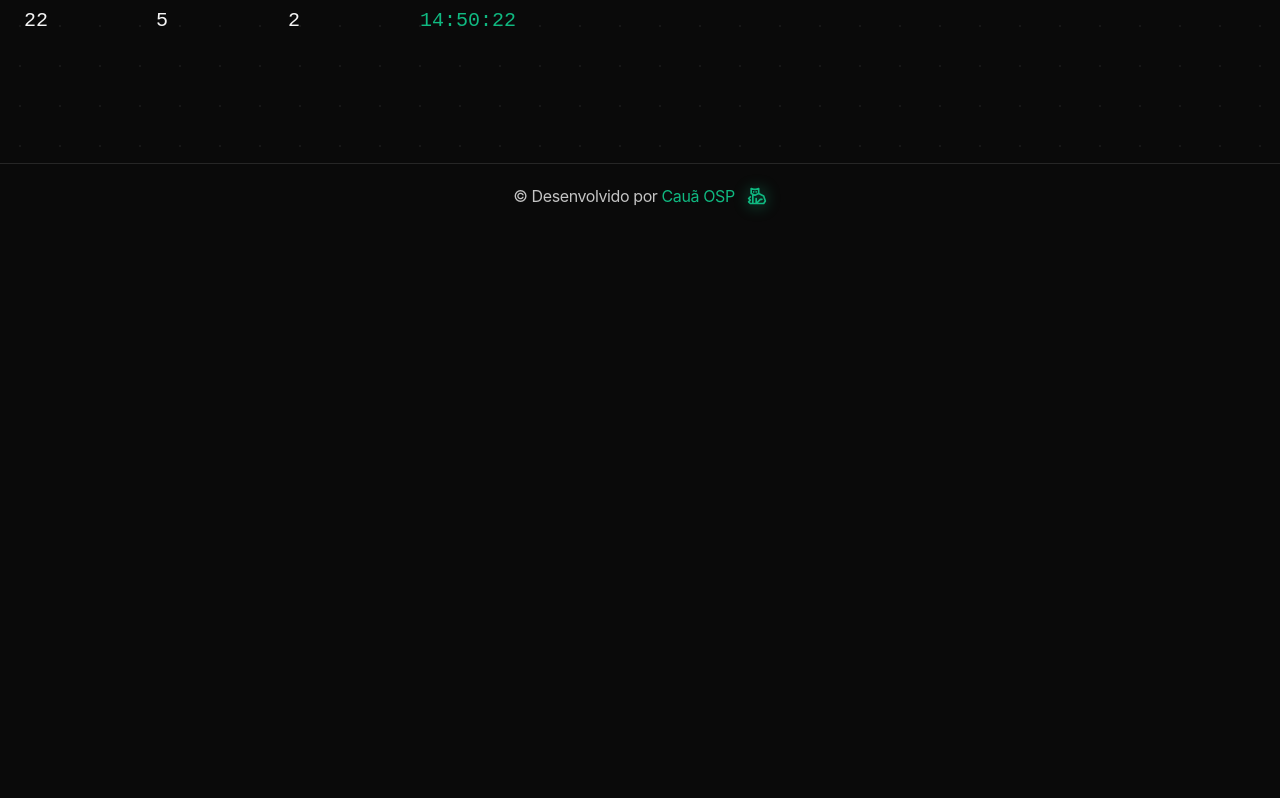
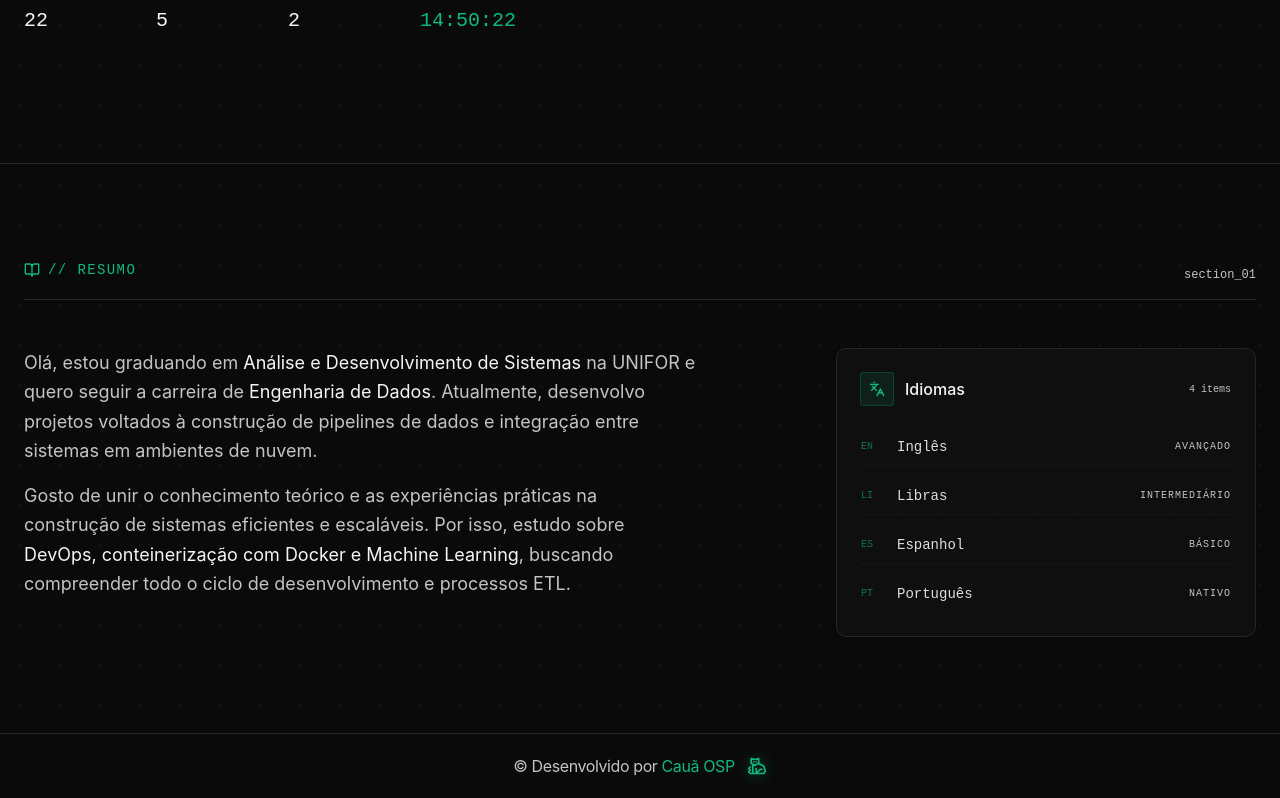
Before and after one commit to cauaosp/webportifolios, a Next.js app: page / in a window 1280 px wide. Shown: the part 714-1512 px from the top of the page. Before the commit the page ends 942 px from the top, so only its background shows below. Built offline with nearby package versions, Linux system fonts and the light colour scheme.

Commit message:
feat: adicionada seção sobre com idiomas

```diff
--- a/src/app/page.tsx
+++ b/src/app/page.tsx
@@ -1,11 +1,11 @@
-"use client";
-
 import { Hero } from "../components/sections/hero";
+import { About } from "../components/sections/about";
 
 export default function HomePage() {
   return (
     <main className="terminal-grid">
       <Hero />
+      <About />
     </main>
   );
 };
--- /dev/null
+++ b/src/components/sections/about/about.tsx
@@ -0,0 +1,63 @@
+"use client"
+
+import { Card } from "@/src/components/ui/card";
+import { BookOpen, Languages } from "lucide-react";
+import { IconBadge } from "./icon-badge";
+import { SectionHeader } from "./section-header";
+
+export function About() {
+  return (
+    <section id="resumo" className="py-24 px-6 border-b border-border">
+      <div className="max-w-7xl mx-auto">
+        <SectionHeader index="section_01" label="// resumo" icon={BookOpen} />
+
+        <div className="grid lg:grid-cols-[1fr_420px] gap-12">
+          <div className="max-w-2xl text-lg text-muted-foreground leading-relaxed space-y-4">
+            <p>
+              Olá, estou graduando em <span className="text-foreground">Análise e Desenvolvimento de Sistemas</span> na UNIFOR e quero seguir a carreira de <span className="text-foreground">Engenharia de Dados</span>. Atualmente, desenvolvo projetos voltados à construção de pipelines de dados e integração entre sistemas em ambientes de nuvem.
+            </p>
+            <p>
+              Gosto de unir o conhecimento teórico e as experiências práticas na construção de sistemas eficientes e escaláveis. Por isso, estudo sobre <span className="text-foreground">DevOps, conteinerização com Docker e Machine Learning</span>, buscando compreender todo o ciclo de desenvolvimento e processos ETL.
+            </p>
+          </div>
+
+          {/* Idiomas */}
+          <Card className="p-6">
+            <div className="flex items-center justify-between mb-6">
+              <div className="flex items-center gap-3">
+                <IconBadge icon={Languages} />
+                <h3 className="text-foreground font-medium">Idiomas</h3>
+              </div>
+              <span className="font-mono text-[10px] text-muted-foreground">
+                {SPOKEN_LANGUAGES.length} items
+              </span>
+            </div>
+            <ul className="space-y-3">
+              {SPOKEN_LANGUAGES.map((l) => (
+                <li
+                  key={l.name}
+                  className="flex items-center justify-between font-mono text-sm py-2 border-b border-dashed border-border/50 last:border-0"
+                >
+                  <div className="flex items-center gap-3">
+                    <span className="text-accent/60 text-[10px] w-6">{l.code}</span>
+                    <span className="text-foreground/90">{l.name}</span>
+                  </div>
+                  <span className="text-[10px] uppercase tracking-widest text-muted-foreground">
+                    {l.level}
+                  </span>
+                </li>
+              ))}
+            </ul>
+          </Card>
+        </div>
+      </div>
+    </section>
+  );
+}
+
+const SPOKEN_LANGUAGES = [
+  { name: "Inglês", level: "Avançado", code: "EN" },
+  { name: "Libras", level: "Intermediário", code: "LI" },
+  { name: "Espanhol", level: "Básico", code: "ES" },
+  { name: "Português", level: "Nativo", code: "PT" },
+];
--- /dev/null
+++ b/src/components/sections/about/icon-badge.tsx
@@ -0,0 +1,7 @@
+export function IconBadge({ icon: Icon }: { icon: React.ComponentType<{ className?: string }> }) {
+  return (
+    <div className="size-8 rounded-sm bg-accent/10 ring-1 ring-accent/30 flex items-center justify-center">
+      <Icon className="size-4 text-accent" />
+    </div>
+  );
+}
--- /dev/null
+++ b/src/components/sections/about/index.ts
@@ -0,0 +1,3 @@
+export { About } from "./about";
+export { SectionHeader } from "./section-header";
+export { IconBadge } from "./icon-badge";
--- /dev/null
+++ b/src/components/sections/about/section-header.tsx
@@ -0,0 +1,19 @@
+export function SectionHeader({
+  index,
+  label,
+  icon: Icon,
+}: {
+  index: string;
+  label: string;
+  icon: React.ComponentType<{ className?: string }>;
+}) {
+  return (
+    <div className="mb-12 flex items-baseline justify-between border-b border-border pb-4">
+      <h2 className="text-sm font-mono text-accent uppercase tracking-widest flex items-center gap-2">
+        <Icon className="size-4" />
+        {label}
+      </h2>
+      <span className="text-xs text-muted-foreground font-mono">{index}</span>
+    </div>
+  );
+}
--- a/src/components/sections/hero/carousel-homepage.tsx
+++ b/src/components/sections/hero/carousel-homepage.tsx
@@ -1,4 +1,5 @@
-import { CarouselHomepageProps, HomepageSlidesEntity } from "@/src/types";
+"use client"
+
 import { EducationCap, GitBranch, Tags } from "@/src/components/icons";
 import { Button } from "@/src/components/ui/button";
 import {
@@ -7,6 +8,7 @@ import {
   CardDescription,
   CardTitle,
 } from "@/src/components/ui/card";
+import { CarouselHomepageProps, HomepageSlidesEntity } from "@/src/types";
 import useEmblaCarousel from "embla-carousel-react";
 import { ArrowLeftCircleIcon, ArrowRightCircleIcon } from "lucide-react";
 import { useCallback, useEffect, useState } from "react";
--- a/src/components/sections/hero/hero.tsx
+++ b/src/components/sections/hero/hero.tsx
@@ -1,22 +1,11 @@
-"use client";
-
 import { Card } from "@/src/components/ui/card";
 import { getOnlineStatus } from "@/src/lib/utils";
 import { Github } from "../../icons/github";
 import { LinkedIn } from "../../icons/linkedin";
-import { useAgeCounter } from "./use-age-counter";
+import { AgeCounter } from "./use-age-counter";
 
 export function Hero() {
-  const {
-      years,
-      months,
-      days,
-      hours,
-      minutes,
-      seconds,
-    } = useAgeCounter(new Date("2003-05-02T18:45:00"));
   const isOnline = getOnlineStatus();
-
 
   return (
     <section className="relative py-24 md:py-32 px-6 border-b border-border overflow-hidden">
@@ -82,32 +71,12 @@ export function Hero() {
               </a>
             </div>
 
-            <dl className="grid grid-cols-4 gap-4 pt-8 border-t border-border font-mono max-w-lg">
-              <div>
-                <dt className="text-[9px] uppercase tracking-widest text-muted-foreground">Anos</dt>
-                <dd className="text-xl text-foreground mt-1 tabular-nums">{years}</dd>
-              </div>
-              <div>
-                <dt className="text-[9px] uppercase tracking-widest text-muted-foreground">Dias</dt>
-                <dd className="text-xl text-foreground mt-1 tabular-nums">{days}</dd>
-              </div>
-              <div>
-                <dt className="text-[9px] uppercase tracking-widest text-muted-foreground">{months == 1 ? "Mês" : "Meses"}</dt>
-                <dd className="text-xl text-foreground mt-1">{months}</dd>
-              </div>
-              <div>
-                <dt className="text-[9px] uppercase tracking-widest text-muted-foreground">Uptime</dt>
-                <dd className="text-xl text-accent mt-1 tabular-nums">
-                  {String(hours).padStart(2, "0")}:{String(minutes).padStart(2, "0")}:
-                  {String(seconds).padStart(2, "0")}
-                </dd>
-              </div>
-            </dl>
+            <AgeCounter />
           </div>
 
           <div className="space-y-4 reveal">
             <div className="relative group">
-              <div className="absolute size-[500px] -inset-2 bg-accent/30 blur-3xl rounded-full opacity-20 group-hover:opacity-40 transition-opacity -left-32" />
+              <div className="absolute size-125 -inset-2 bg-accent/30 blur-3xl rounded-full opacity-20 group-hover:opacity-40 transition-opacity -left-28" />
               <div className="relative w-full aspect-4/5 bg-surface outline-1 -outline-offset-1 outline-white/5 rounded-lg overflow-hidden">
                 <img
                   src="images/perfil.jpg"
--- a/src/components/sections/hero/index.ts
+++ b/src/components/sections/hero/index.ts
@@ -1,3 +1,3 @@
-export { useAgeCounter } from "./use-age-counter";
+export { useAgeCounter, AgeCounter } from "./use-age-counter";
 export { CarouselHomepage } from "./carousel-homepage";
 export { Hero } from "./hero";
--- a/src/components/sections/hero/use-age-counter.tsx
+++ b/src/components/sections/hero/use-age-counter.tsx
@@ -1,17 +1,24 @@
 "use client";
 
+import { Skeleton } from "@/src/components/ui/skeleton";
 import { useEffect, useState } from "react";
 
 export function useAgeCounter(start: Date) {
-  const [now, setNow] = useState(() => new Date());
+  const [now, setNow] = useState<Date | null>(null);
 
   useEffect(() => {
+    setNow(new Date());
+
     const interval = setInterval(() => {
       setNow(new Date());
     }, 1000);
 
     return () => clearInterval(interval);
   }, []);
+
+  if (!now) {
+    return null;
+  }
 
   const diff = Math.max(0, now.getTime() - start.getTime());
 
@@ -53,3 +60,80 @@ export function useAgeCounter(start: Date) {
     seconds,
   };
 }
+
+export function AgeCounter() {
+  const age = useAgeCounter(
+    new Date("2003-05-02T18:45:00")
+  );
+
+  if (!age) {
+    return (
+      <dl className="grid grid-cols-4 gap-4 pt-8 border-t border-border font-mono max-w-lg">
+        <div>
+          <dt className="text-[9px] uppercase tracking-widest text-muted-foreground">
+            Anos
+          </dt>
+
+          <Skeleton className="h-7 w-8 mt-1" />
+        </div>
+
+        <div>
+          <dt className="text-[9px] uppercase tracking-widest text-muted-foreground">
+            Dias
+          </dt>
+
+          <Skeleton className="h-7 w-8 mt-1" />
+        </div>
+
+        <div>
+          <dt className="text-[9px] uppercase tracking-widest text-muted-foreground">
+            Meses
+          </dt>
+
+          <Skeleton className="h-7 w-8 mt-1" />
+        </div>
+
+        <div>
+          <dt className="text-[9px] uppercase tracking-widest text-muted-foreground">
+            Uptime
+          </dt>
+
+          <Skeleton className="h-7 w-20 mt-1" />
+        </div>
+      </dl>
+    );
+  }
+
+  const {
+    years,
+    months,
+    days,
+    hours,
+    minutes,
+    seconds,
+  } = age;
+
+  return (
+    <dl className="grid grid-cols-4 gap-4 pt-8 border-t border-border font-mono max-w-lg">
+      <div>
+        <dt className="text-[9px] uppercase tracking-widest text-muted-foreground">Anos</dt>
+        <dd className="text-xl text-foreground mt-1 tabular-nums">{years}</dd>
+      </div>
+      <div>
+        <dt className="text-[9px] uppercase tracking-widest text-muted-foreground">Dias</dt>
+        <dd className="text-xl text-foreground mt-1 tabular-nums">{days}</dd>
+      </div>
+      <div>
+        <dt className="text-[9px] uppercase tracking-widest text-muted-foreground">{months == 1 ? "Mês" : "Meses"}</dt>
+        <dd className="text-xl text-foreground mt-1">{months}</dd>
+      </div>
+      <div>
+        <dt className="text-[9px] uppercase tracking-widest text-muted-foreground">Uptime</dt>
+        <dd className="text-xl text-accent mt-1 tabular-nums">
+          {String(hours).padStart(2, "0")}:{String(minutes).padStart(2, "0")}:
+          {String(seconds).padStart(2, "0")}
+        </dd>
+      </div>
+    </dl>
+  )
+}
--- a/src/components/ui/skeleton.tsx
+++ b/src/components/ui/skeleton.tsx
@@ -1,13 +1,15 @@
-import { cn } from "@/src/lib/utils";
+import { cn } from "@/src/lib/utils"
 
-function Skeleton({ className, ...props }: React.ComponentProps<"div">) {
+function Skeleton({
+  className,
+  ...props
+}: React.HTMLAttributes<HTMLDivElement>) {
   return (
     <div
-      data-slot="skeleton"
-      className={cn("bg-primary/10 animate-pulse rounded-md", className)}
+      className={cn("animate-pulse rounded-md bg-primary/10", className)}
       {...props}
     />
-  );
+  )
 }
 
-export { Skeleton };
+export { Skeleton }
```
